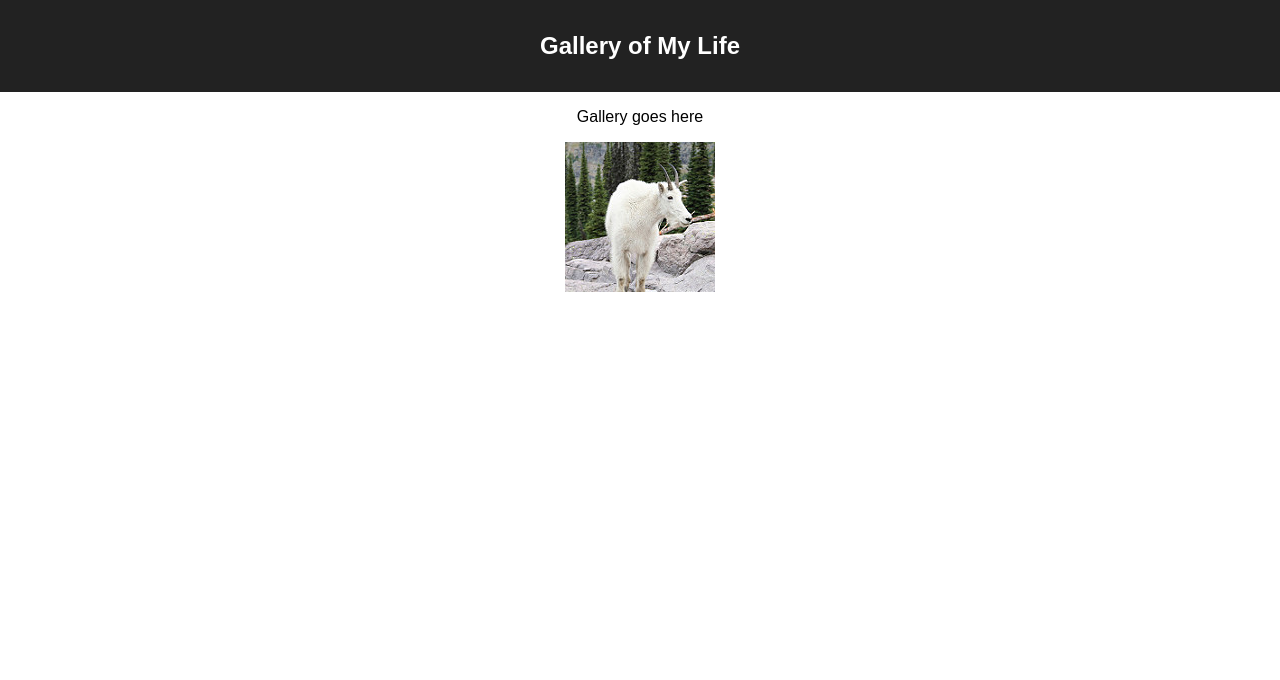
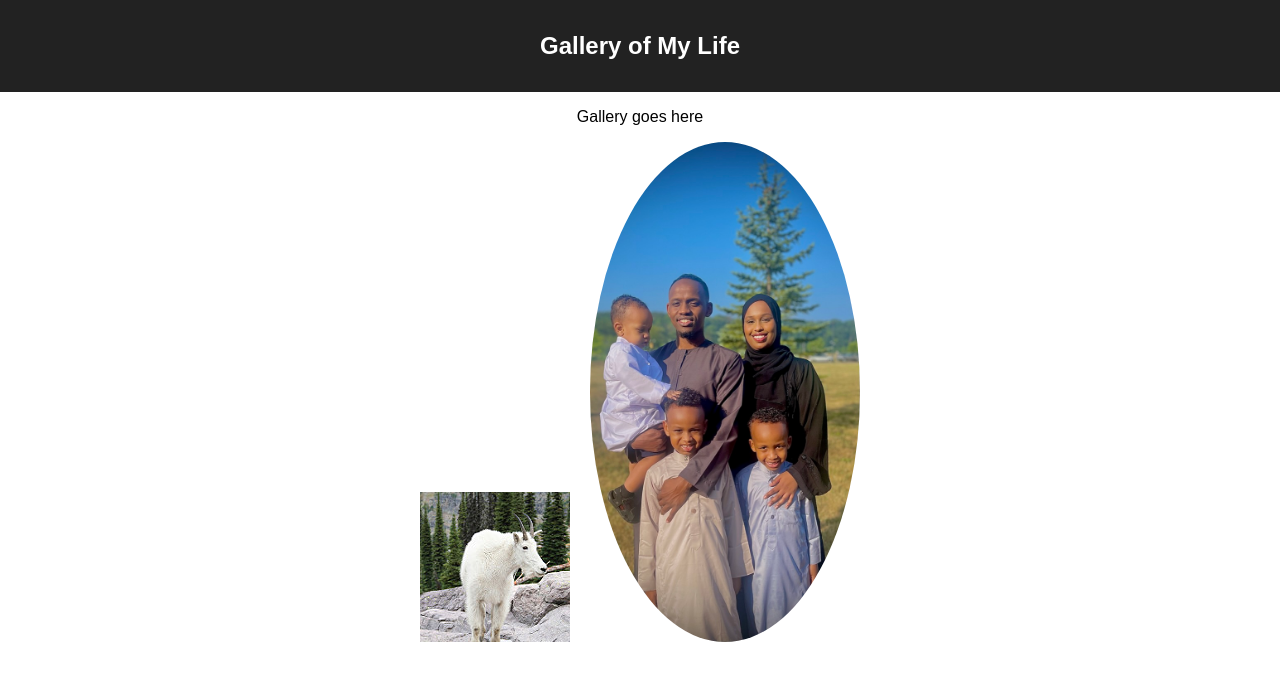
Before and after one commit to ajama21/weekend-react-gallery, a React (Create React App) app: page / in a window 1280 px wide. Shown: the top 680 px of the page. Built offline with nearby package versions, Linux system fonts and the light colour scheme.

Commit message:
installed required packages and added one image

```diff
--- a/src/components/App/App.jsx
+++ b/src/components/App/App.jsx
@@ -8,7 +8,8 @@ function App() {
           <h1 className="App-title">Gallery of My Life</h1>
         </header>
         <p>Gallery goes here</p>
-        <img src="images/goat_small.jpg"/>
+        <img src="images/goat_small.jpg"style={{ width: 'auto', height: '150px', marginRight: '20px'}}/>
+        <img src="images/my_family.jpg"style={{ width: 'auto', height: '500px', borderRadius: '50%'}} />
       </div>
     );
 }
```
Also changed, not shown: public/images/my_family.jpg (added), 1 other file (tests, documents, lock files or other folders).
